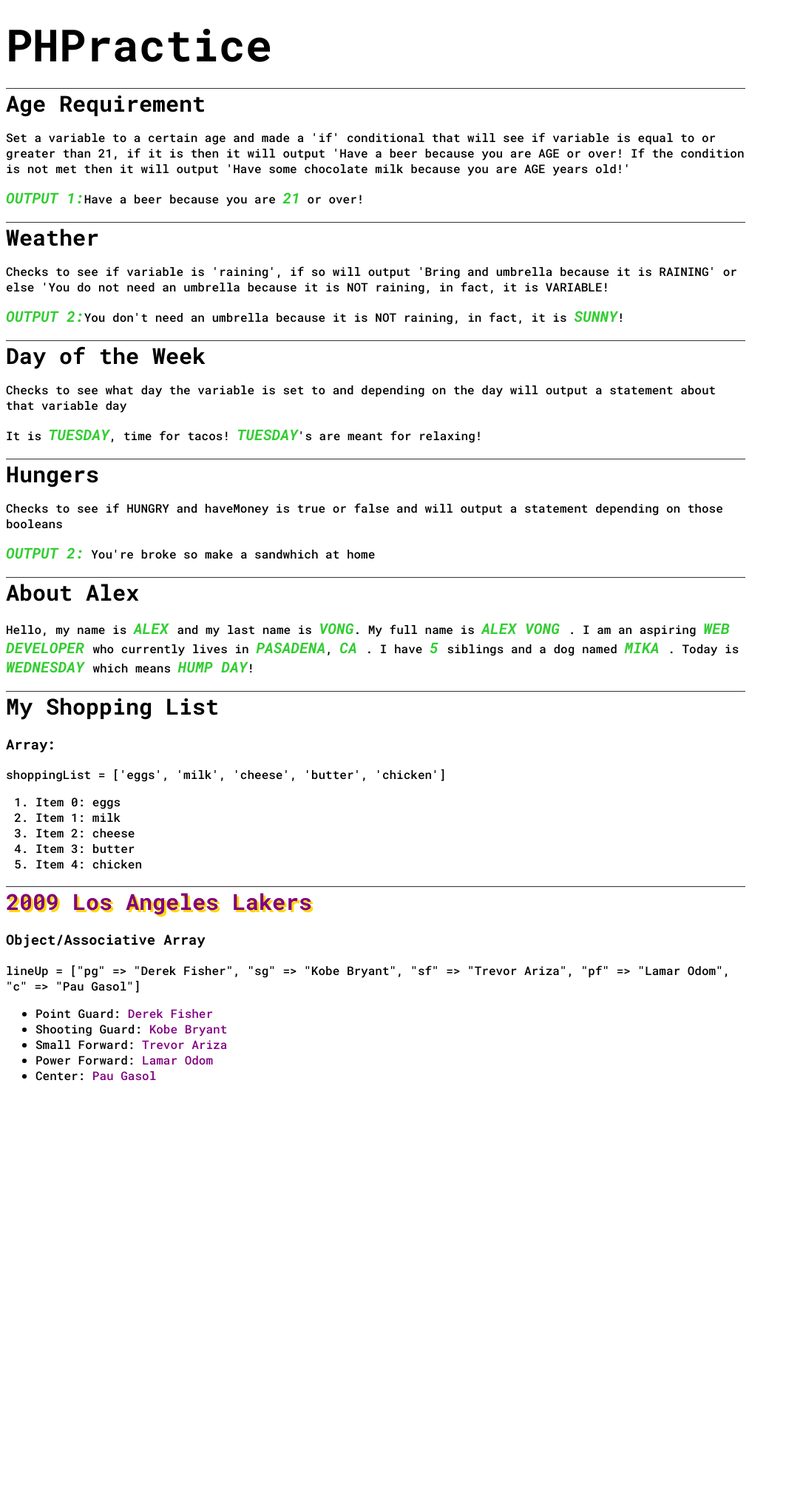
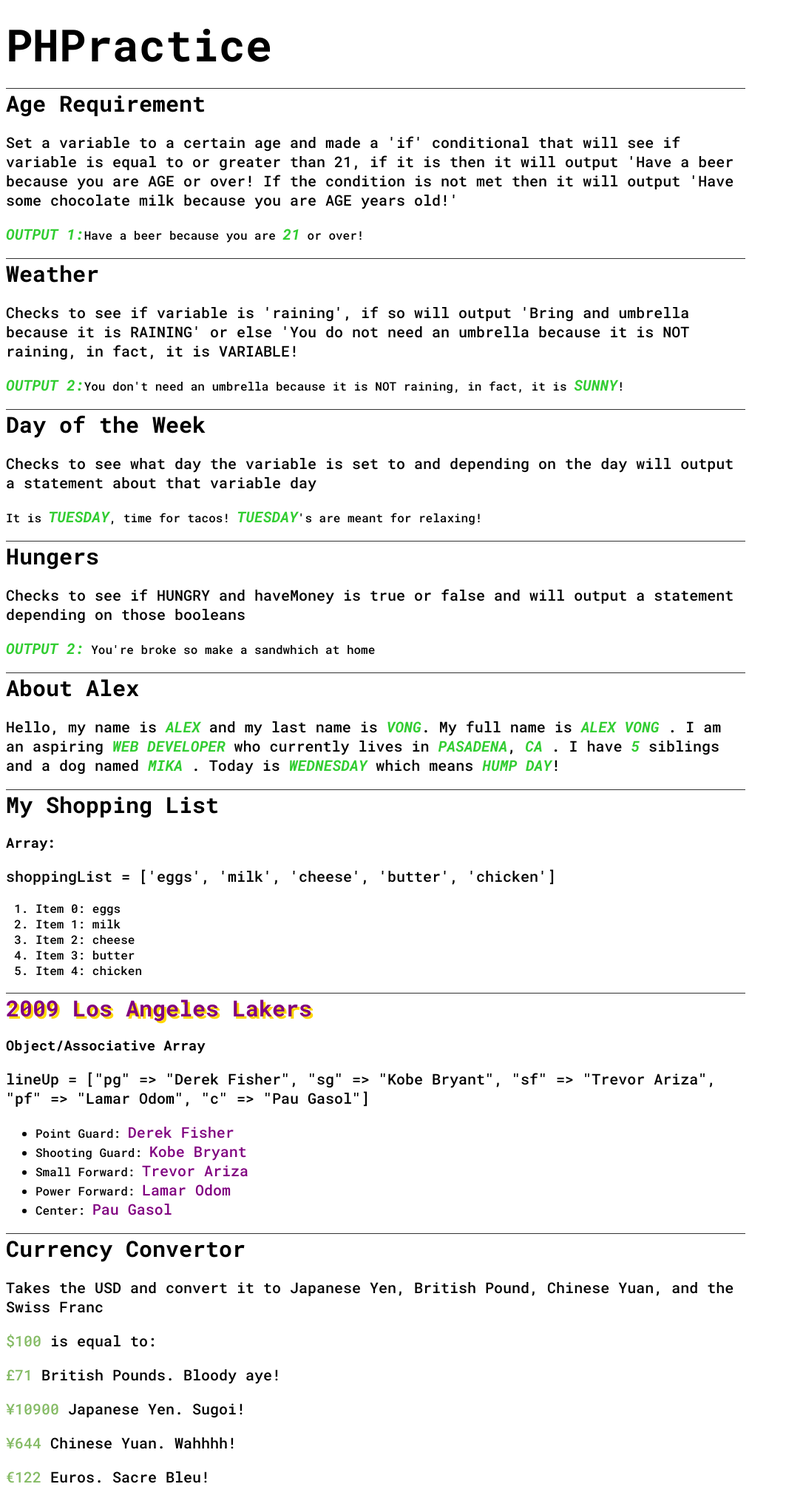
Before and after one commit to alex-vong/php-projects, a PHP site: page / in a window 1280 px wide. Shown: the whole page at 74% size, without its empty margins (0-1063 px from the left). Before the commit the page ends 1461 px from the top, so only its background shows below. Run offline with PHP 8.4, Linux system fonts and the light colour scheme.

Commit message:
currency

```diff
--- a/conditionals/index.php
+++ b/conditionals/index.php
@@ -145,6 +145,25 @@
             </ul>
         </div>
 
+    <h2>Currency Convertor</h2>
+    <p>Takes the USD and convert it to Japanese Yen, British Pound, Chinese Yuan, and the Swiss Franc</p>
+
+    <?php
+        $usd = 100;
+        $usdToBritishPound = $usd * 0.71;
+        $usdToJapYen = $usd * 109;
+        $usdToChineseYuan = $usd * 6.44;
+        $usdToEuro = $usd * 1.22;
+    ?>
+
+    <p><span class='currency'> $<?=$usd?></span> is equal to:</p>
+    <p><span class='currency'> &#163;<?= $usdToBritishPound?></span> British Pounds. Bloody aye!</p>
+    <p><span class='currency'> &#165;<?=$usdToJapYen?></span> Japanese Yen. Sugoi!</p>
+    <p><span class='currency'> &#165;<?=$usdToChineseYuan?></span> Chinese Yuan. Wahhhh!</p>
+    <p>	<span class='currency'> &euro;<?=$usdToEuro?></span> Euros. Sacre Bleu!</p>
+
+
+
 
     </section>
 </body>
--- a/conditionals/styles.css
+++ b/conditionals/styles.css
@@ -12,6 +12,9 @@
 	border-top: 1px solid #333;
 }
 
+p {
+	font-size: 20px;
+}
 p:nth-of-type(last) {
 	font-size: 80px;
 }
@@ -36,11 +39,14 @@
 	text-shadow: 3px 3px 0px gold;
 }
 
+.starting5 {
+	font-size: 20px;
+}
+
 span.starting5 {
 	color: purple;
 }
 
-.line-up span {
-	display: block;
-	margin-left: 30px;
+.currency {
+	color: #85bb65;
 }
```
